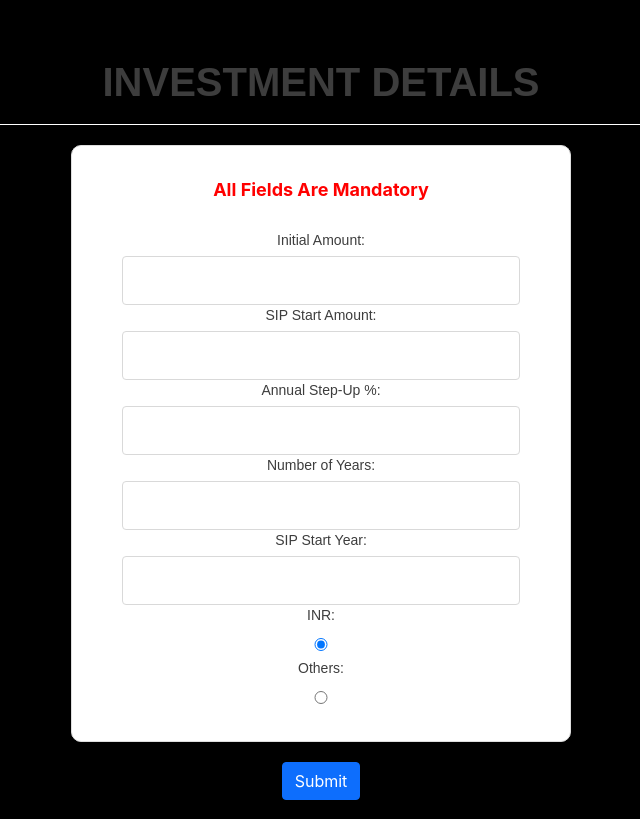
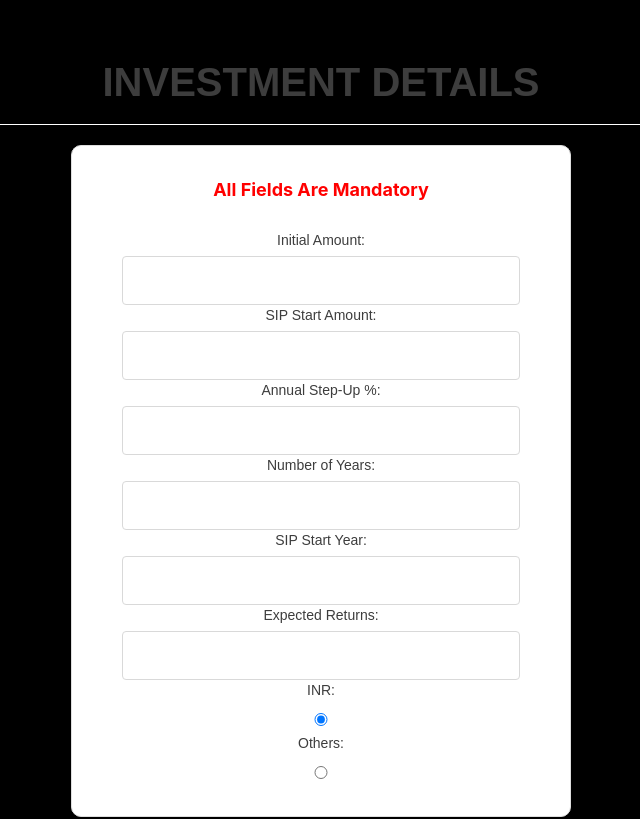
Before and after one commit to darkhorse1998/project-sip, a React (Create React App) app: page / in a window 1280 px wide. Shown: the top 819 px of the page, without its empty margins (319-959 px from the left). Built offline with nearby package versions, Linux system fonts and the light colour scheme.

Commit message:
Added initial files

```diff
--- a/src/components/Excel/Excel.js
+++ b/src/components/Excel/Excel.js
@@ -7,7 +7,7 @@ function Excel(props){
     const tableHeaders = [
         "SIP Amount", "Year", "Jan", "Feb", "Mar", "Apr", "May", "Jun", "Jul", "Aug", "Sep", "Oct", "Nov", "Dec"
     ]
-    const rate = 0.12;
+    const rate = parseFloat(props.returns)/100.0;
     const rateMultiplier = 1.0 + (rate/12.0);
     var yearCounter = -1;
     const yearsList = getData()[0];
--- a/src/components/Form/Form.js
+++ b/src/components/Form/Form.js
@@ -10,6 +10,7 @@ function Form() {
   const [stepUpPercentage, setStepUpPercentage] = useState();
   const [numOfYears, setNumOfYears] = useState();
   const [sipStartYear, setSipStartYear] = useState();
+  const [returns, setReturns] = useState();
   const [currency, setCurrency] = useState("INR");
   const [excel, setExcel] = useState(false);
 
@@ -66,6 +67,12 @@ function Form() {
           value={sipStartYear}
           onChange={(e) => setSipStartYear(e.target.value)}
         />
+      <label>Expected Returns:</label>
+        <input required
+          type="text"
+          value={returns}
+          onChange={(e) => setReturns(e.target.value)}
+        />
       <div className="radioButtons">
       <span>
         <label>INR: </label> <input
@@ -97,6 +104,7 @@ function Form() {
                   stepUpPercentage={stepUpPercentage}
                   numOfYears={numOfYears}
                   sipStartYear={sipStartYear}
+                  returns={returns}
                   currency={currency}
                 />}
 
```
